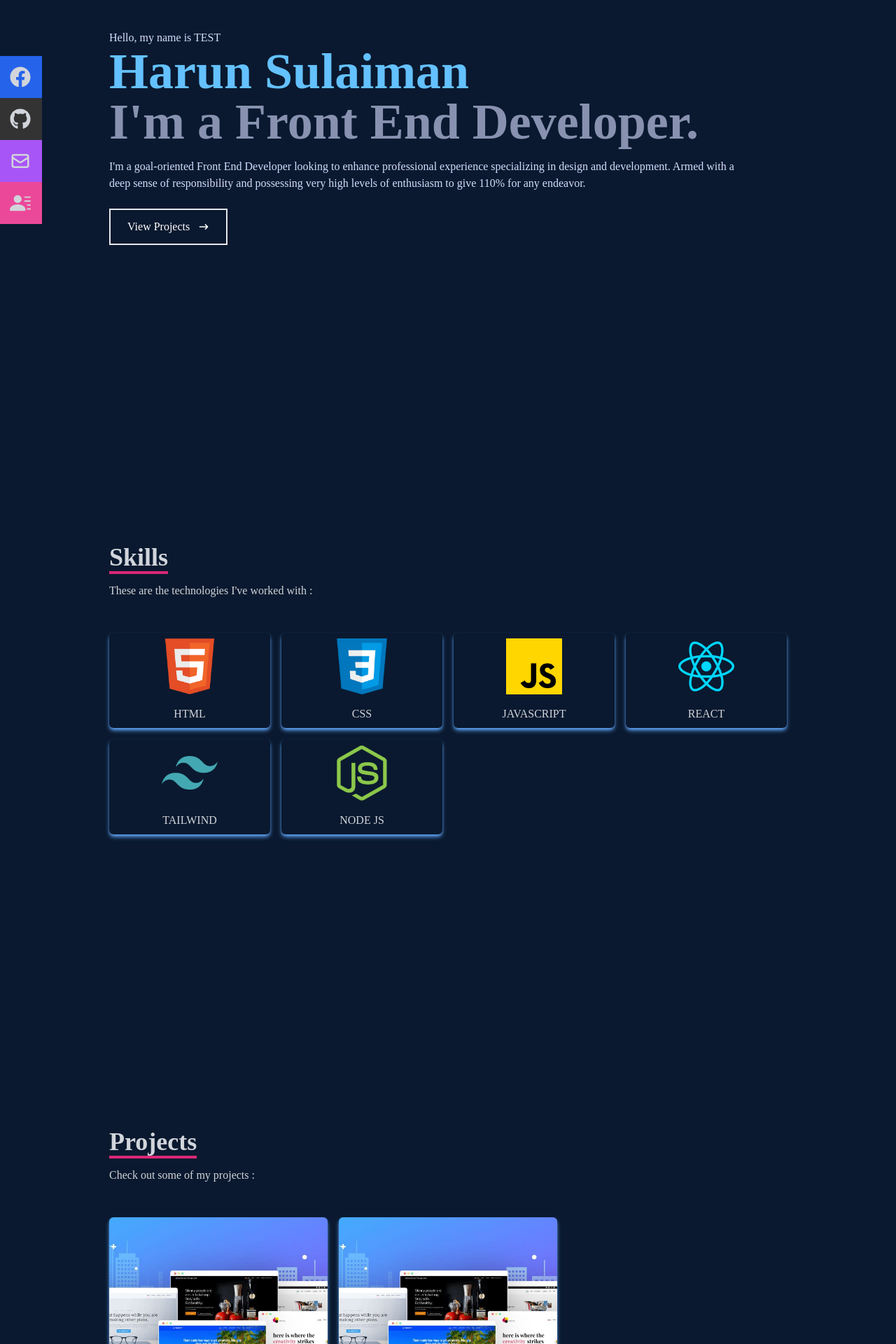
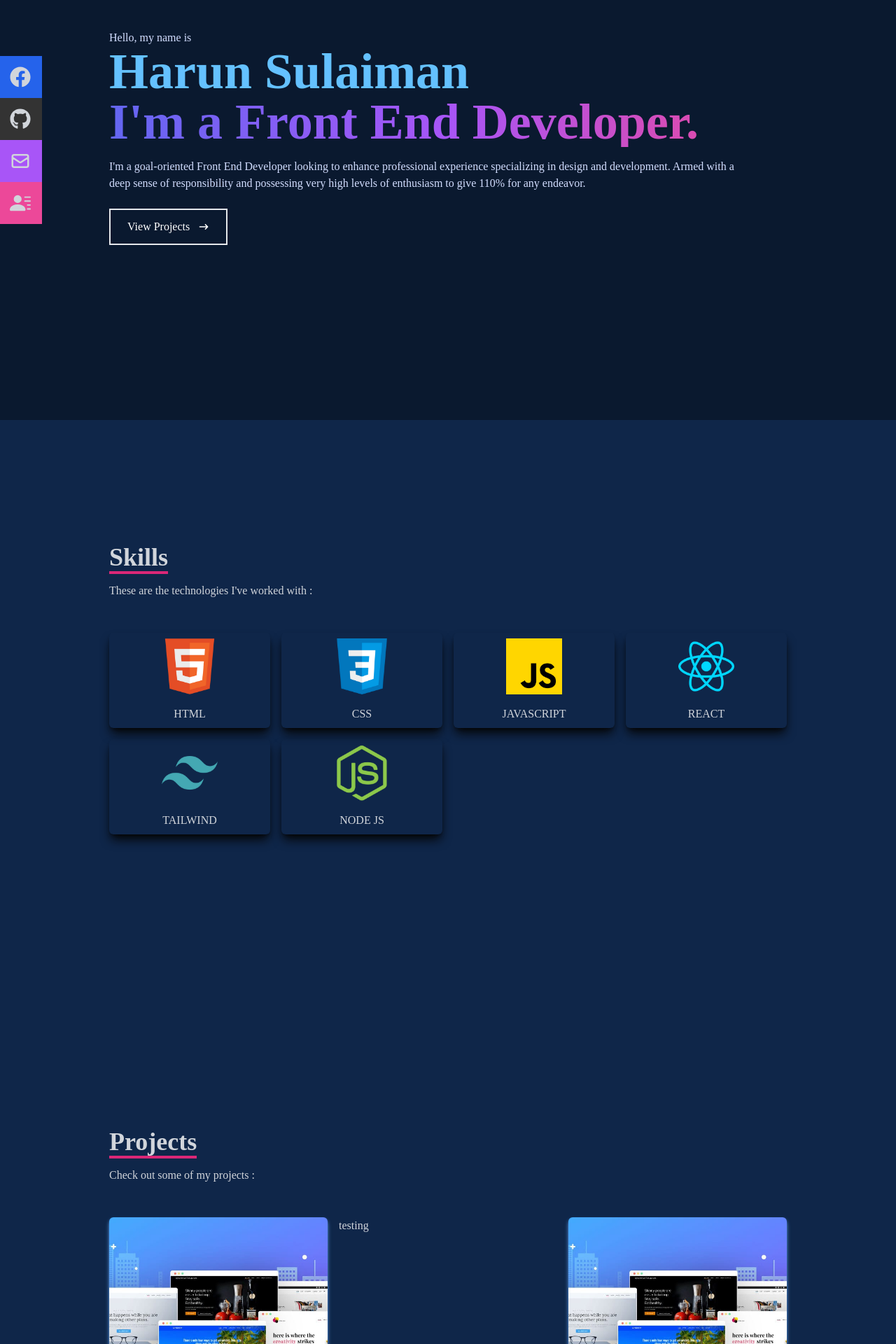
Before and after one commit to Harun-Sulaiman/Harun-Sulaiman.github.io, a React (Create React App) app: page / in a window 1280 px wide. Shown: the part 200-2120 px from the top of the page at 70% size. Built offline with nearby package versions, Linux system fonts and the light colour scheme; the HTML template or start-up script is replaced by a standard one.

Commit message:
Update effect

```diff
--- a/src/components/Contact.jsx
+++ b/src/components/Contact.jsx
@@ -2,7 +2,7 @@ import React from 'react'
 
 const Contact = () => {
   return (
-    <div name='contact' className='w-full h-screen bg-[#0a192f] flex justify-center items-center p-4'>
+    <div name='contact' className='w-full h-screen bg-[#0f2649] flex justify-center items-center p-4'>
         <form method='POST' action="https://getform.io/f/70d0aec8-5a65-488e-bc06-9580a244bc49" className='flex flex-col max-w-[600px] w-full'>
             <div className='pb-8'>
                 <p className='text-4xl font-bold inline border-b-4 border-pink-600 text-gray-300'>Contact</p>
--- a/src/components/Home.jsx
+++ b/src/components/Home.jsx
@@ -7,9 +7,9 @@ const Home = () => {
     <div name='home' className='w-full h-screen bg-[#0a192f]'>
 
       <div className='max-w-[1000px] mx-auto px-4 flex flex-col justify-center h-full'>
-        <p className='text-[#d3deff]'>Hello, my name is TEST</p>
+        <p className='text-[#d3deff]'>Hello, my name is</p>
         <h1 className='text-4xl sm:text-7xl font-bold text-[#64c1ff]'>Harun Sulaiman</h1>
-        <h2 className='text-4xl sm:text-7xl font-bold text-[#8892b0]'>I'm a Front End Developer.</h2>
+        <h2 className='text-4xl sm:text-7xl font-bold text-transparent bg-clip-text bg-gradient-to-r  from-indigo-500 via-purple-500 to-pink-500 ...]'>I'm a Front End Developer.</h2>
         <p className='text-[#d3deff] py-4 max-w-[900px]'>I'm a goal-oriented Front End Developer
             looking to enhance professional experience specializing in design
             and development. Armed with a deep sense of responsibility and
--- a/src/components/Navbar.jsx
+++ b/src/components/Navbar.jsx
@@ -10,7 +10,7 @@ const Navbar = () => {
   const handleClick = () => setNav(!nav)
 
   return (
-    <div className='fixed w-full h-[80px] flex justify-between items-center px-4
+    <div className='fixed w-full h-[80px] flex justify-between items-center px-2
     bg-gradient-to-r from-indigo-700 via-purple-500 to-pink-500 ...
     text-white'>
         <div>
--- a/src/components/Projects.jsx
+++ b/src/components/Projects.jsx
@@ -4,7 +4,7 @@ import WorkImg from '../assets/WorkImg.jpg'
 
 const Projects = () => {
   return (
-    <div name='Projects' className='w-full md:h-screen text-gray-300 bg-[#0a192f]'>
+    <div name='Projects' className='w-full md:h-screen text-gray-300 bg-[#0f2649]'>
         <div className='max-w-[1000px] mx-auto p-4 flex flex-col justify-center w-full h-full'>
             <div className='pb-8'>
                 <p className='text-4xl font-bold inline border-b-4 text-gray-300 border-pink-600'>Projects</p>
@@ -14,7 +14,7 @@ const Projects = () => {
             {/*container*/}
             <div className='grid sm:grid-cols-2 md:grid-cols-3 gap-4'>
 
-                {/*grid item*/}
+                {/*project 1*/}
                 <div
                 style={{backgroundImage:`url(${WorkImg})`}}
                 className='shadow-md shadow-[#64aaff] group container rounded-md flex justify-center items-center mx-auto content-div'>
@@ -35,6 +35,11 @@ const Projects = () => {
                         </div>
                     </div>
                 </div>
+                <div>
+                    <p>testing</p>
+                </div>
+
+                {/*project 2*/}
                 <div
                 style={{backgroundImage:`url(${WorkImg})`}}
                 className='shadow-md shadow-[#64aaff] group container rounded-md flex justify-center items-center mx-auto content-div'>
--- a/src/components/Skills.jsx
+++ b/src/components/Skills.jsx
@@ -10,7 +10,7 @@ import Nodejs from '../assets/node.png';
 
 const Skills = () => {
   return (
-    <div name='skills' className='w-full h-screen bg-[#0a192f] text-gray-300'>
+    <div name='skills' className='w-full h-screen bg-[#0f2649] text-gray-300'>
         {/*container*/}
         <div className='max-w-[1000px] mx-auto p-4 flex flex-col justify-center w-full h-full'>
             <div>
@@ -18,28 +18,28 @@ const Skills = () => {
                 <p className='py-4'>These are the technologies I've worked with :</p>
             </div>
 
-            <div className='w-full grid grid-cols-2 sm:grid-cols-4 gap-4 text-center py-8 '>
-                <div className='shadow-md shadow-[#64aaff] rounded-md hover:scale-110 duration-400'>
+            <div className='w-full grid grid-cols-2 sm:grid-cols-4 gap-4 text-center py-8  '>
+                <div className=' hover:shadow-md hover:shadow-[#64aaff] shadow-lg shadow-[#050505] rounded-md hover:scale-110 duration-400'>
                     <img className='py-2 w-20 mx-auto' src={HTML} alt="HTML icon" />
                     <p className='my-2 '>HTML</p>
                 </div>
-                <div className='shadow-md shadow-[#64aaff] rounded-md hover:scale-110 duration-400'>
+                <div className='hover:shadow-md hover:shadow-[#64aaff] shadow-lg shadow-[#050505] rounded-md hover:scale-110 duration-400'>
                     <img className='py-2 w-20 mx-auto' src={CSS} alt="CSS icon" />
                     <p className='my-2 '>CSS</p>
                 </div>
-                <div className='shadow-md shadow-[#64aaff] rounded-md hover:scale-110 duration-400'>
+                <div className='hover:shadow-md hover:shadow-[#64aaff] shadow-lg shadow-[#050505] rounded-md hover:scale-110 duration-400'>
                     <img className='py-2 w-20 mx-auto' src={Javascript} alt="Javascript icon" />
                     <p className='my-2 '>JAVASCRIPT</p>
                 </div>
-                <div className='shadow-md shadow-[#64aaff] rounded-md hover:scale-110 duration-400'>
+                <div className='hover:shadow-md hover:shadow-[#64aaff] shadow-lg shadow-[#050505] rounded-md hover:scale-110 duration-400'>
                     <img className='py-2 w-20 mx-auto' src={Reactimg} alt="React icon" />
                     <p className='my-2 '>REACT</p>
                 </div>
-                <div className='shadow-md shadow-[#64aaff] rounded-md hover:scale-110 duration-400'>
+                <div className='hover:shadow-md hover:shadow-[#64aaff] shadow-lg shadow-[#050505] rounded-md hover:scale-110 duration-400'>
                     <img className='py-2 w-20 mx-auto' src={Tailwind} alt="Tailwind icon" />
                     <p className='my-2 '>TAILWIND</p>
                 </div>
-                <div className='shadow-md shadow-[#64aaff] rounded-md hover:scale-110 duration-400'>
+                <div className='hover:shadow-md hover:shadow-[#64aaff] shadow-lg shadow-[#050505] rounded-md hover:scale-110 duration-400'>
                     <img className='py-2 w-20 mx-auto' src={Nodejs} alt="Nodejs icon" />
                     <p className='my-2 '>NODE JS</p>
                 </div>
```
